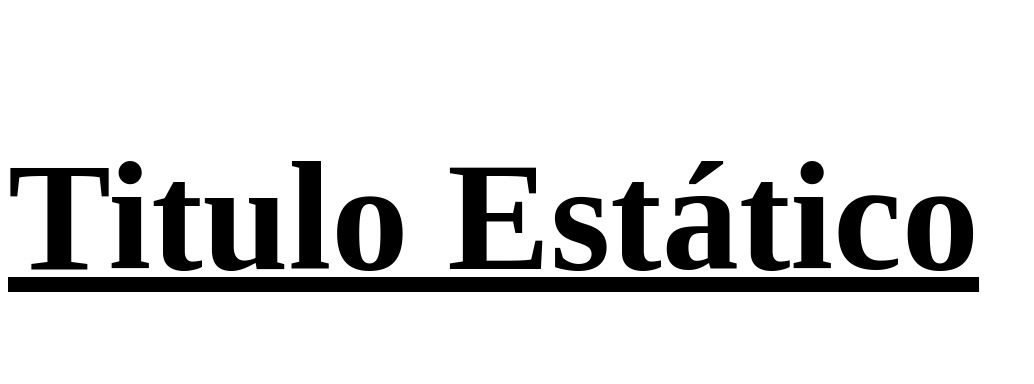
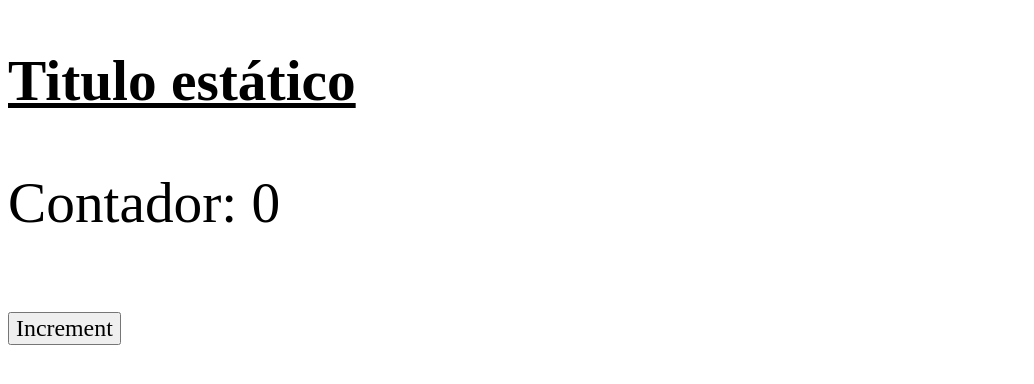
Before and after one commit to edumoro412/ejerciciosAlebat, a Vue app in the folder vue/vue-project/: page / in a window 1280 px wide. Shown: the top 384 px of the page, without its empty margins (0-1034 px from the left). Built offline with nearby package versions, Linux system fonts and the light colour scheme; the HTML template or start-up script is replaced by a standard one.

Commit message:
fourth excercise vue done

```diff
--- a/vue/vue-project/src/App.vue
+++ b/vue/vue-project/src/App.vue
@@ -1,6 +1,5 @@
 <script setup lang="ts">
-import { ref } from 'vue'
-import TheTitle from './components/TheTitle.vue'
+import TheCounter from './components/TheCounter.vue'
 
 const tituloEstatico = 'Titulo Estático'
 </script>
@@ -8,7 +7,7 @@ const tituloEstatico = 'Titulo Estático'
 <template>
   <header>
     <div class="wrapper">
-      <TheTitle>{{ tituloEstatico }}</TheTitle>
+      <TheCounter />
     </div>
   </header>
 </template>
--- a/vue/vue-project/src/assets/css/reset.css
+++ b/vue/vue-project/src/assets/css/reset.css
@@ -1,5 +1,5 @@
 :root {
-  --font-size-base: 1.3em;
+  --font-size-base: 1.2em;
   --font-family-primary: 'Noto Sans KR';
 }
 
--- /dev/null
+++ b/vue/vue-project/src/components/TheCounter.vue
@@ -0,0 +1,28 @@
+<script setup lang="ts">
+import TheTitle from './TheTitle.vue'
+import { ref } from 'vue'
+
+const contador = ref(0)
+
+function increment() {
+  contador.value++
+}
+
+function decrement() {
+  contador.value--
+}
+</script>
+<template>
+  <div>
+    <TheTitle>Titulo estático</TheTitle>
+    <p>Contador: {{ contador }}</p>
+    <button v-if="contador < 10" @click="increment">Increment</button>
+    <button v-if="contador > 0" @click="decrement">Decrement</button>
+  </div>
+</template>
+
+<style scoped>
+button {
+  font-size: 0.5em;
+}
+</style>
--- a/vue/vue-project/src/components/TheTitle.vue
+++ b/vue/vue-project/src/components/TheTitle.vue
@@ -7,7 +7,7 @@
 
 <style>
 h2 {
-  font-size: 2em;
+  font-size: 1em;
   text-decoration: underline;
 }
 </style>
```
